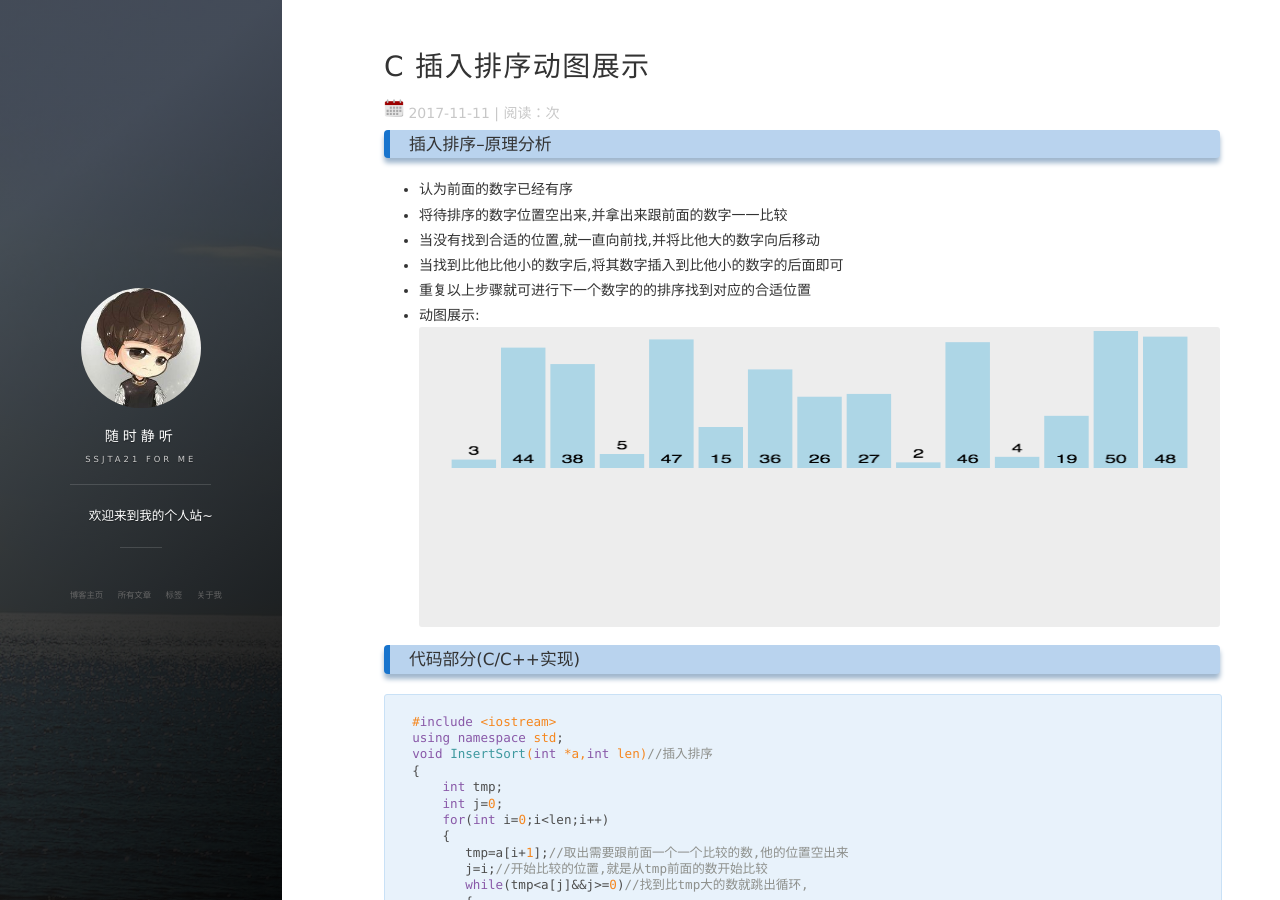
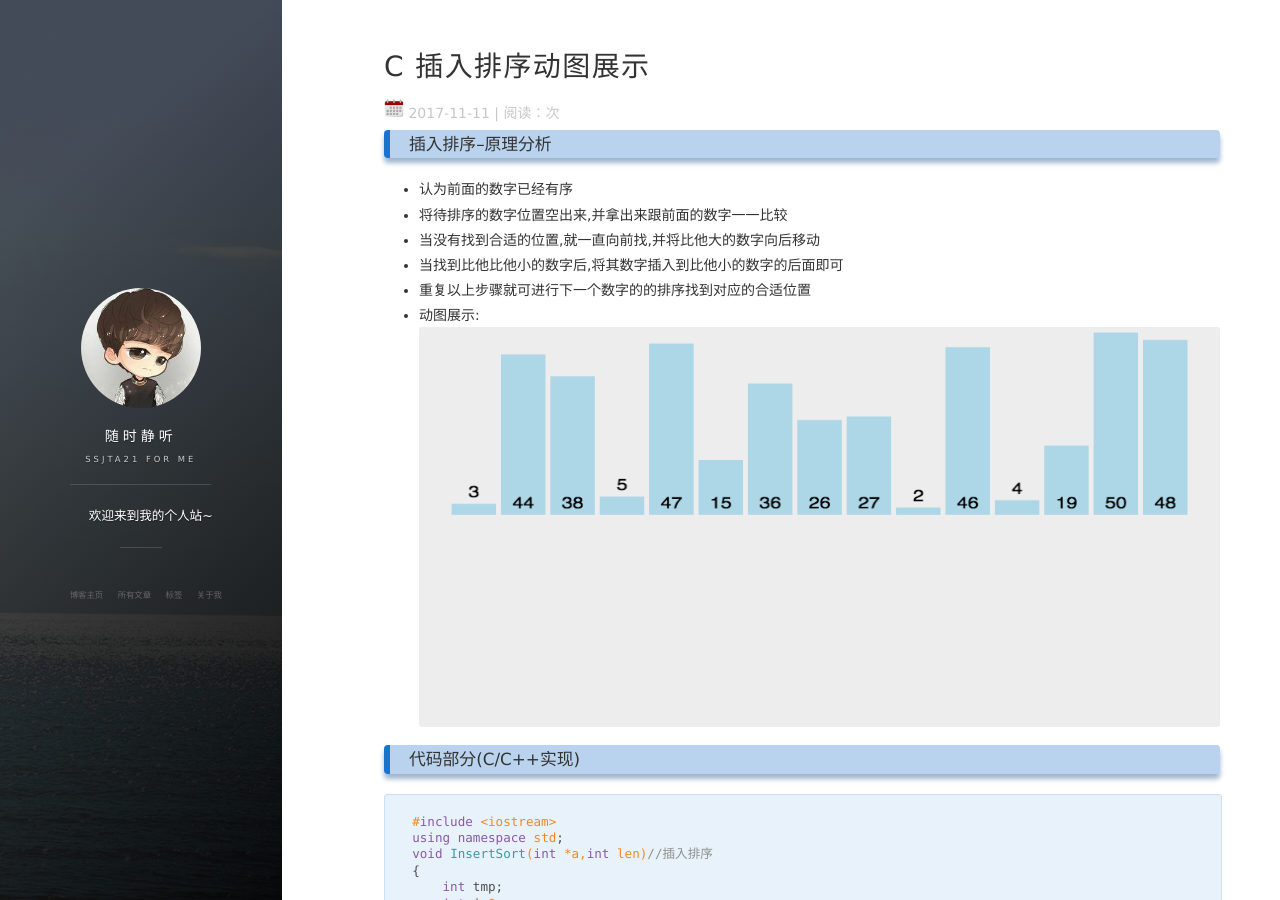
Before and after one commit to ssjt21/ssjt21.github.io, a Jekyll site: the page built from _posts/2017-11-11-C_InsertSort.md, in a window 1280 px wide and 900 px high. Built offline with Jekyll 4.4.1, drawn with Linux system fonts in a browser that asks for light colours; nearby versions of some CDN libraries; comment, search, counter and statistics services are not loaded.

Commit message:
insertsort

```diff
--- a/_posts/2017-11-11-C_InsertSort.md
+++ b/_posts/2017-11-11-C_InsertSort.md
@@ -14,7 +14,7 @@ tag: C
 - 当找到比他比他小的数字后,将其数字插入到比他小的数字的后面即可
 - 重复以上步骤就可进行下一个数字的的排序找到对应的合适位置
 - 动图展示:
-<img src="/images/posts/C/InsertSort.gif" height="300" width="850">
+<img src="/images/posts/C/InsertSort.gif" height="400" width="850">
 
 ### 代码部分(C/C++实现)
 
```
